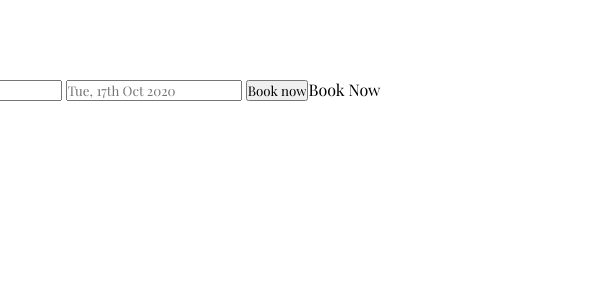
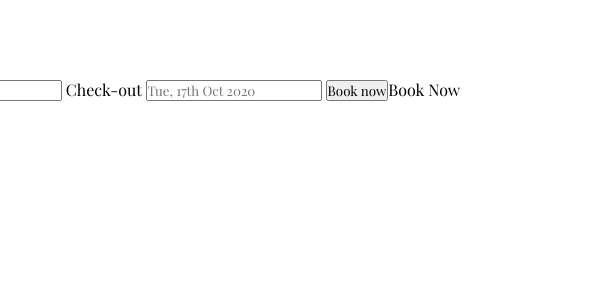
Before and after one commit to RomeoElena/202301-W1CH5-ivan-elena, a website: page index.html in a window 1280 px wide. Shown: the part 111-397 px from the top of the page, 686-1280 px from the left. Drawn offline with nearby package versions, Linux system fonts and the light colour scheme.

Commit message:
Fix text in checkout label

```diff
--- a/index.html
+++ b/index.html
@@ -31,7 +31,7 @@
         <input type="text" name="" id="person" class="booking-form__input-text" placeholder="2">
         <label for="checkin">Check-in</label>
         <input type="text" name="" id="checkin" class="booking-form__input-text" placeholder="Sun, 17th Sep 2020">
-        <label for="checkout"></label>
+        <label for="checkout">Check-out</label>
         <input type="text" name="" id="checkout" class="booking-form__input-text" placeholder="Tue, 17th Oct 2020">
 
         <input type="button" value="Book now" class="booking-form__button-submit">Book Now
```
